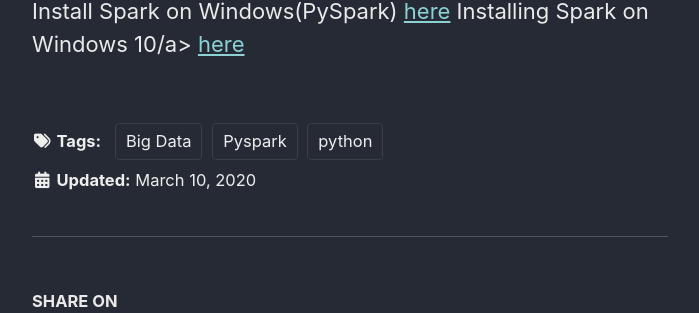
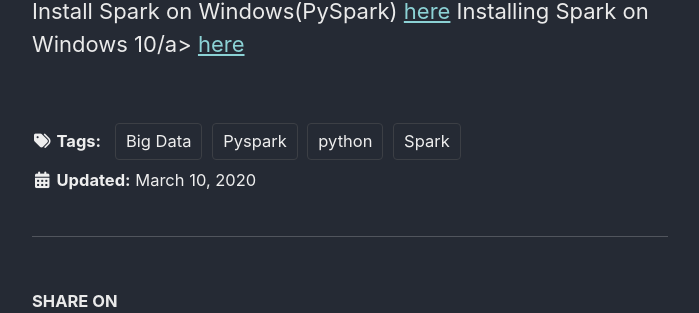
Before and after one commit to jcaston91/jcaston91.github.io, a Jekyll site: the page built from _posts/2020-03-10-PySpark_Working_With_Big_Data.md, in a window 1280 px wide. Shown: the part 651-964 px from the top of the page, without its empty margins (290-989 px from the left). Built offline with Jekyll 4.4.1, drawn with Linux system fonts in a browser that asks for light colours; cached includes are drawn as plain includes; nearby versions of some CDN libraries.

Commit message:
Update 2020-03-10-PySpark_Working_With_Big_Data.md

```diff
--- a/_posts/2020-03-10-PySpark_Working_With_Big_Data.md
+++ b/_posts/2020-03-10-PySpark_Working_With_Big_Data.md
@@ -6,6 +6,7 @@ tags:
   - Pyspark
   - python
   - Big Data
+  - Spark
 excerpt: "This assignment was one of my very first times working with actual big data, so this required me to leak PySpark in order to work with the big data."
 ---
 
```
